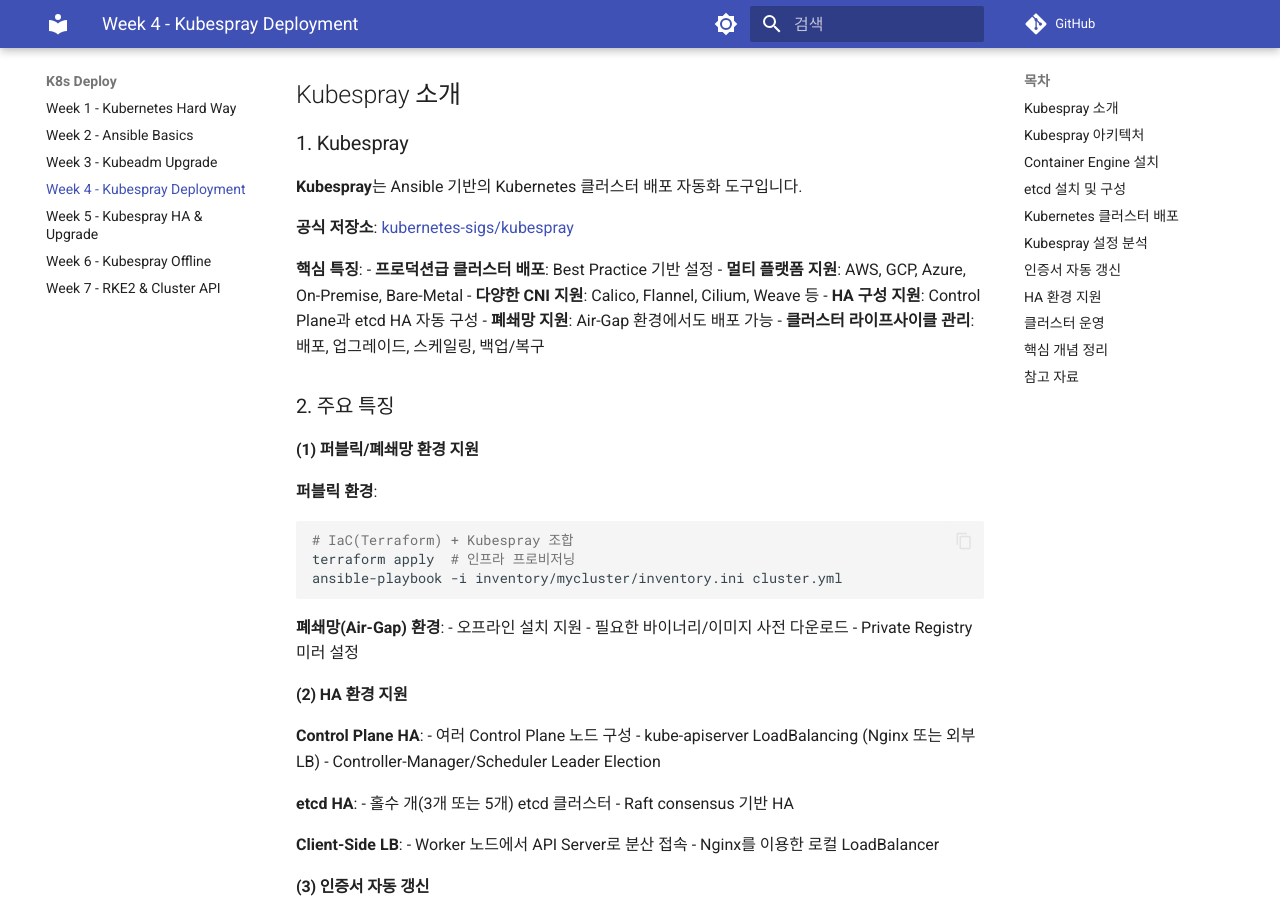
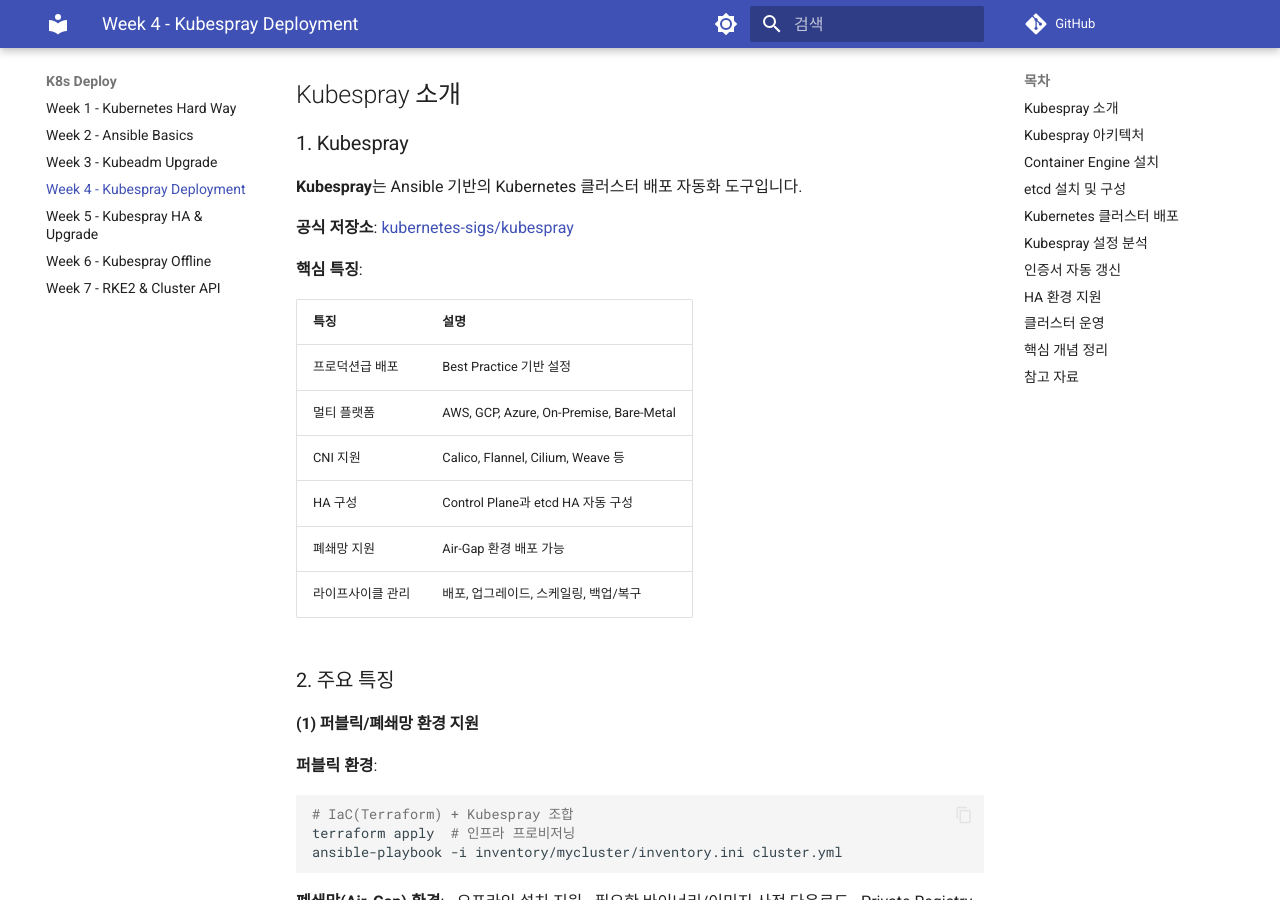
Before and after one commit to juwon8891/juwon8891.github.io, an MkDocs documentation site: the page built from docs/k8s-deploy/week4-kubespray-deployment.md, in a window 1280 px wide and 900 px high, scrolled down 268 px. Built offline with MkDocs 1.6.1 and Material for MkDocs 9.7.7, drawn with Linux system fonts in a browser that asks for light colours; comment, search, counter and statistics services are not loaded.

Commit message:
docs: Improve Kubespray core features readability with table format

```diff
--- a/docs/k8s-deploy/week4-kubespray-deployment.md
+++ b/docs/k8s-deploy/week4-kubespray-deployment.md
@@ -15,12 +15,15 @@
 **공식 저장소**: [kubernetes-sigs/kubespray](https://github.com/kubernetes-sigs/kubespray)
 
 **핵심 특징**:
-- **프로덕션급 클러스터 배포**: Best Practice 기반 설정
-- **멀티 플랫폼 지원**: AWS, GCP, Azure, On-Premise, Bare-Metal
-- **다양한 CNI 지원**: Calico, Flannel, Cilium, Weave 등
-- **HA 구성 지원**: Control Plane과 etcd HA 자동 구성
-- **폐쇄망 지원**: Air-Gap 환경에서도 배포 가능
-- **클러스터 라이프사이클 관리**: 배포, 업그레이드, 스케일링, 백업/복구
+
+| 특징 | 설명 |
+|------|------|
+| 프로덕션급 배포 | Best Practice 기반 설정 |
+| 멀티 플랫폼 | AWS, GCP, Azure, On-Premise, Bare-Metal |
+| CNI 지원 | Calico, Flannel, Cilium, Weave 등 |
+| HA 구성 | Control Plane과 etcd HA 자동 구성 |
+| 폐쇄망 지원 | Air-Gap 환경 배포 가능 |
+| 라이프사이클 관리 | 배포, 업그레이드, 스케일링, 백업/복구 |
 
 ### 2. 주요 특징
 
```
